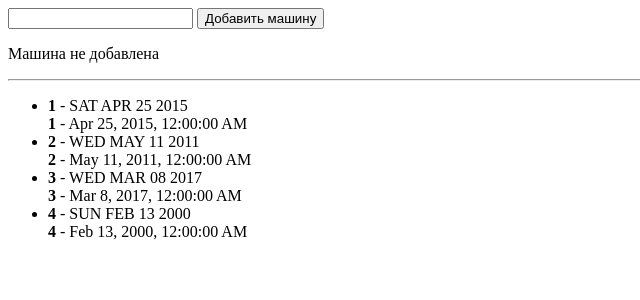
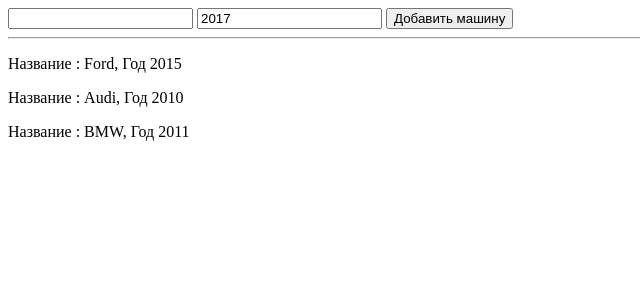
Before and after one commit to andreiHi/study_angular, an Angular app: page / in a window 1280 px wide. Shown: the top 300 px of the page, without its empty margins (0-640 px from the left). Built offline with nearby package versions, Linux system fonts and the light colour scheme.

Commit message:
Передача параметров в компонент

```diff
--- a/src/app/car/car.component.html
+++ b/src/app/car/car.component.html
@@ -1 +1 @@
-<p>{{'Название'}} : {{ getName()}}, Год {{ year}}</p>
+<p>Название : {{ carItem.name}}, Год {{ carItem.year}}</p>
--- a/src/app/car/car.component.ts
+++ b/src/app/car/car.component.ts
@@ -1,22 +1,14 @@
-import { Component, OnInit } from '@angular/core';
+import { Component, Input } from '@angular/core';
+import {Car} from './car';
 
 @Component({
   selector: 'app-car',
   templateUrl: './car.component.html',
   styleUrls: ['./car.component.scss']
 })
-export class CarComponent implements OnInit {
+export class CarComponent  {
 
-  constructor() { }
+  @Input() carItem: Car;
 
 
-  ngOnInit() {
-  }
-
-  carName = 'Ford';
-  year = 2017;
-
-  getName() {
-    return this.carName;
-  }
 }
--- /dev/null
+++ b/src/app/car/car.ts
@@ -0,0 +1,6 @@
+export class Car {
+    constructor(public name: string, public  year : number)
+    {}
+
+
+}
--- a/src/app/cars/cars.component.html
+++ b/src/app/cars/cars.component.html
@@ -1,19 +1,6 @@
 <input class="form-control" [(ngModel)]="carName">
+<input class="form-control" [(ngModel)]="year">
 <button class="btn btn-primary" (click)="addCar()">Добавить машину</button>
-<p *ngIf="!addCarStatus; else success" >Машина не добавлена</p>
-<ng-template #success> <!-- референция для того чтоб знать что вывести в случае если отработал блок else -->
-<p >Машина добавлена</p>
-</ng-template>
 <hr>
-
-<!--<app-car *ngFor="let car of cars"></app-car>-->
-
-<ul>
-    <li *ngFor="let data of dates; let idx = index">        <!-- индекс это  текущий индекс отображаемой ячейки-->
-        <div>
-            <b>{{idx + 1}}</b> - {{ data | uppercase }}
-            <br>
-            <b>{{idx + 1}}</b> - {{ data | date: 'medium' }}
-        </div>
-    </li>
-</ul>
+<!-- [] передача данных в дочерний компонент с помощью байдинга -->
+<app-car *ngFor="let car of cars" [carItem]="car"></app-car> <!-- значение car передается в компанент с помощью  [carItem]="car"-->
--- a/src/app/cars/cars.component.ts
+++ b/src/app/cars/cars.component.ts
@@ -1,4 +1,5 @@
 import { Component } from '@angular/core';
+import {Car} from '../car/car';
 
 @Component({
     selector: 'app-cars',
@@ -8,22 +9,23 @@
 export class CarsComponent {
 
     constructor() { }
-  cars = ['Ford', 'Audi', 'BMW', 'Mazda', 'Lada', 'Bently'];
-  dates = [
-      new Date(2015, 3, 25).toDateString(),
-      new Date(2011, 4, 11).toDateString(),
-      new Date(2017, 2, 8) .toDateString(),
-      new Date(2000, 1, 13).toDateString()
-  ];
+    carName = '';
+    year = 2017;
 
-  carName = '';
-  addCarStatus = false;
+    cars: Car[] = [{
+        name: 'Ford',
+        year: 2015
+    }, {
+        name: 'Audi',
+        year: 2010
+    }, {
+        name: 'BMW',
+        year: 2011
+    }];
 
     addCar() {
-    this.addCarStatus = true;
-    this.cars.push(this.carName);
+        this.cars.push({name : this.carName, year : this.year });
         this.carName  = '';
+        this.year = 2017;
     }
-
-
 }
```
Lines whose indentation alone changed are shown as unchanged.
